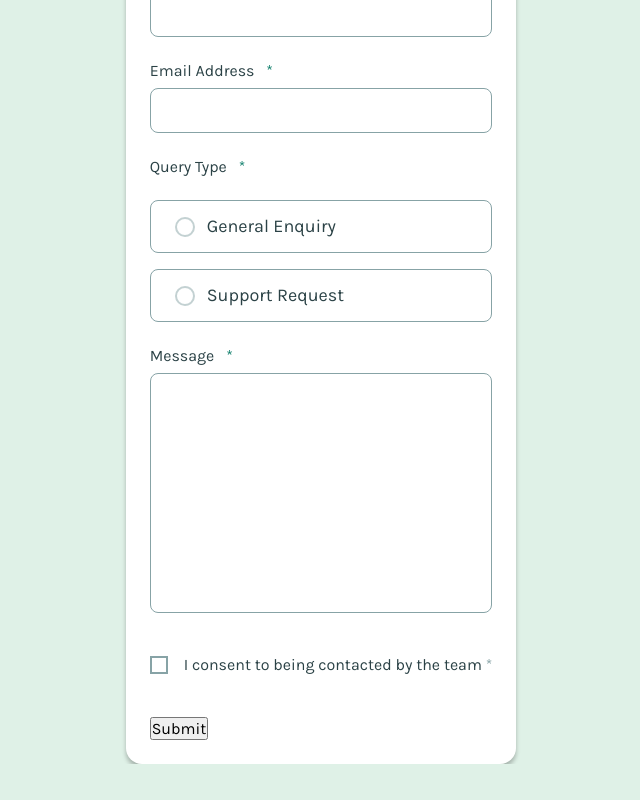
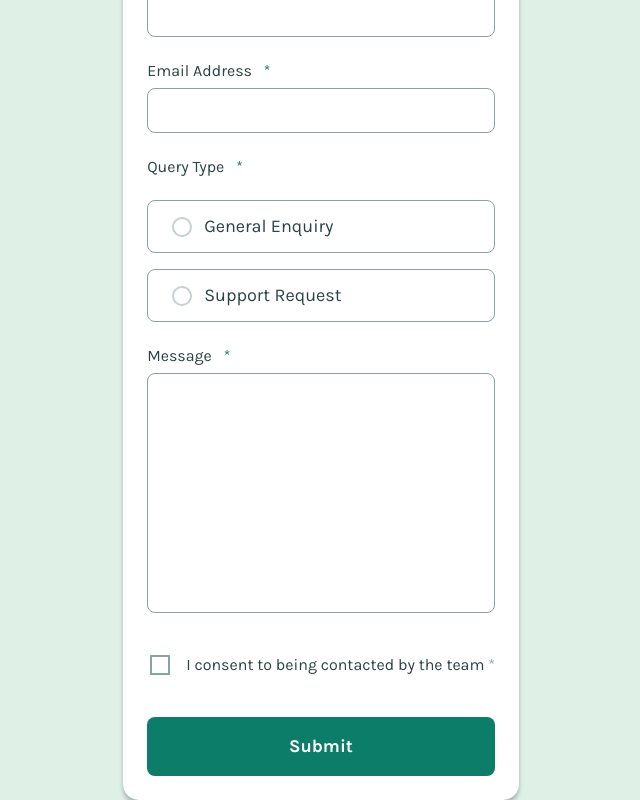
Before and after one commit to hectorlil48/frontendMentor-contact-form, a React (Vite) app: page / in a window 1280 px wide. Shown: the part 219-1019 px from the top of the page, without its empty margins (319-959 px from the left). Before the commit the page ends 983 px from the top, so only its background shows below. Built offline with nearby package versions, Linux system fonts and the light colour scheme.

Commit message:
Added the styles for the button and hover states on inputs and button.

```diff
--- a/src/components/ContactForm.css
+++ b/src/components/ContactForm.css
@@ -44,6 +44,13 @@
   border: 1px solid var(--grey-500);
 }
 
+.form__group input:hover,
+.form__group input:focus,
+.form__group textarea:hover,
+.form__group textarea:focus {
+  border-color: var(--green-600);
+}
+
 .form__group textarea {
   min-height: 15rem;
 }
@@ -71,6 +78,10 @@
   line-height: 1.5;
 }
 
+.form__radio-group label:hover {
+  border-color: var(--green-600);
+}
+
 .form__radio-group input[type="radio"] {
   appearance: none;
   width: 1.25rem;
@@ -78,6 +89,7 @@
   border: 2px solid var(--grey-500);
   border-radius: 50%;
   opacity: 50%;
+  cursor: pointer;
 }
 
 .form__consent {
@@ -90,12 +102,39 @@
 
 .form__consent input[type="checkbox"] {
   appearance: none;
-  width: 1.125rem;
-  height: 1.125rem;
+  width: 1.25rem;
+  height: 1.25rem;
+  margin-left: 3px;
   flex-shrink: 0;
   border: 2px solid var(--grey-500);
+  cursor: pointer;
+}
+
+.form__consent input[type="checkbox"]:checked {
+  background-image: url("../assets/images/icon-checkbox-check.svg");
+  background-repeat: no-repeat;
+  background-position: center;
+  background-size: contain;
+  border: none;
 }
 
 .form__consent label span {
   color: var(--grey-500);
 }
+
+.form__submit {
+  width: 100%;
+  border: none;
+  background-color: var(--green-600);
+  color: var(--white);
+  padding: 1rem 0;
+  border-radius: 0.5rem;
+  font-size: var(--fs-lg);
+  font-weight: var(--fw-bold);
+  line-height: 1.5;
+  cursor: pointer;
+}
+
+.form__submit:hover {
+  background-color: var(--green-700);
+}
--- a/src/components/ContactForm.tsx
+++ b/src/components/ContactForm.tsx
@@ -209,7 +209,9 @@ function ContactForm() {
         )}
       </div>
 
-      <button type="submit">Submit</button>
+      <button className="form__submit" type="submit">
+        Submit
+      </button>
     </form>
   );
 }
--- a/src/index.css
+++ b/src/index.css
@@ -12,6 +12,7 @@
   --grey-500: hsl(186, 15%, 59%);
 
   /* Green */
+  --green-700: hsl(169, 82%, 17%);
   --green-600: hsl(169, 82%, 27%);
   --green-200: hsl(148, 38%, 91%);
 
```
